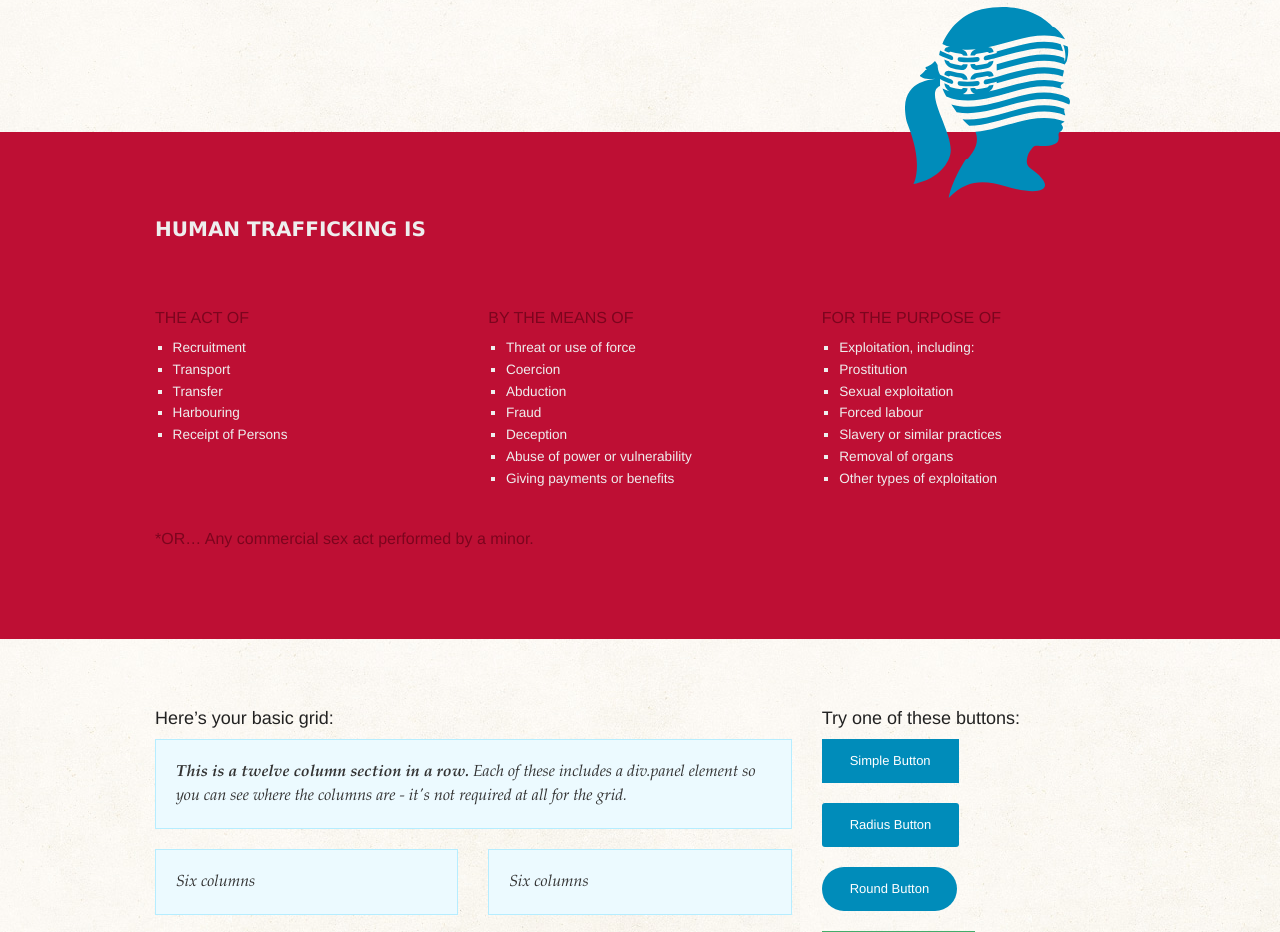
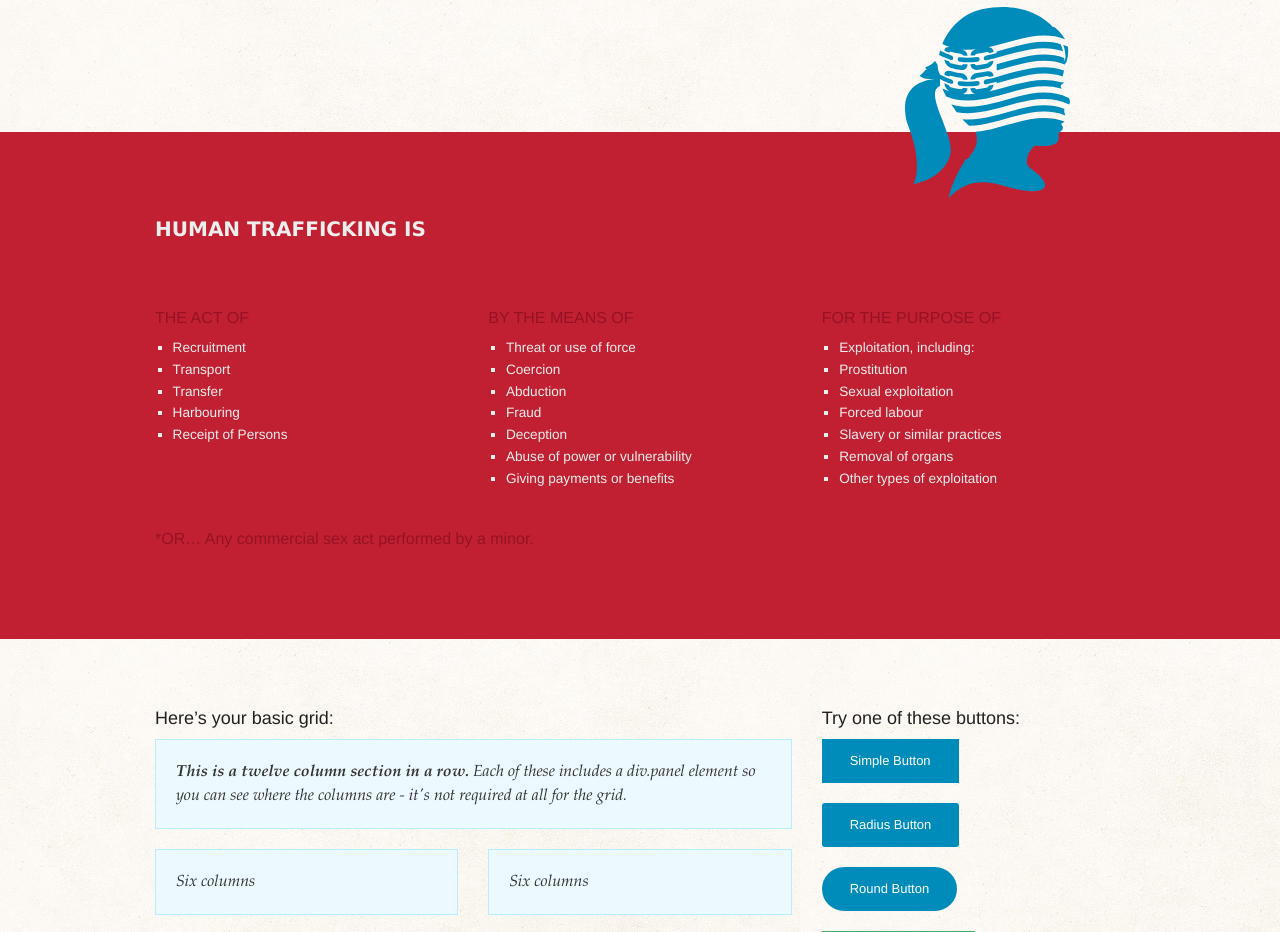
Before and after one commit to chuzzlewit/chainedfreedom, a website: page index.html in a window 1280 px wide. Shown: the part 813-1745 px from the top of the page. Drawn offline with nearby package versions, Linux system fonts and the light colour scheme.

Commit message:
fixed colors

```diff
--- a/scss/app.scss
+++ b/scss/app.scss
@@ -77,7 +77,7 @@ header {
 }
 .full{
     padding: 5em;
-    background-color:#be0f34;
+    background-color:#C12033;
     color:#eee;
     font-weight:200;
     margin: 4em 0;
@@ -88,7 +88,7 @@ header {
     h3{font-family: "lucida sans unicode","lucida grande",sans-serif;
         font-size: 20px;
         font-weight: bold;color:#eee;}
-    h6{color:#7c051e;}
+    h6{color:#961223;}
 
 }
 .mainline{
```
Also changed, not shown: css/app.css, imgs/tokyo2.png.
